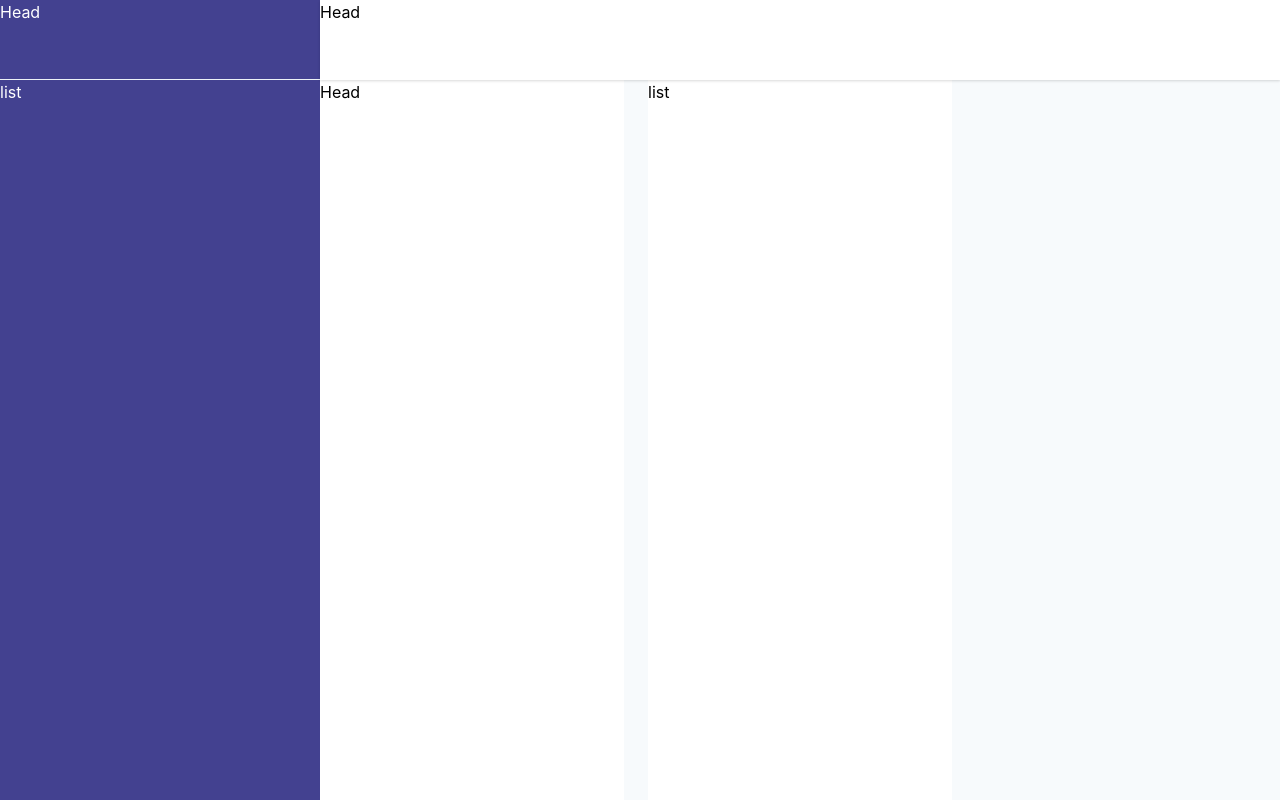
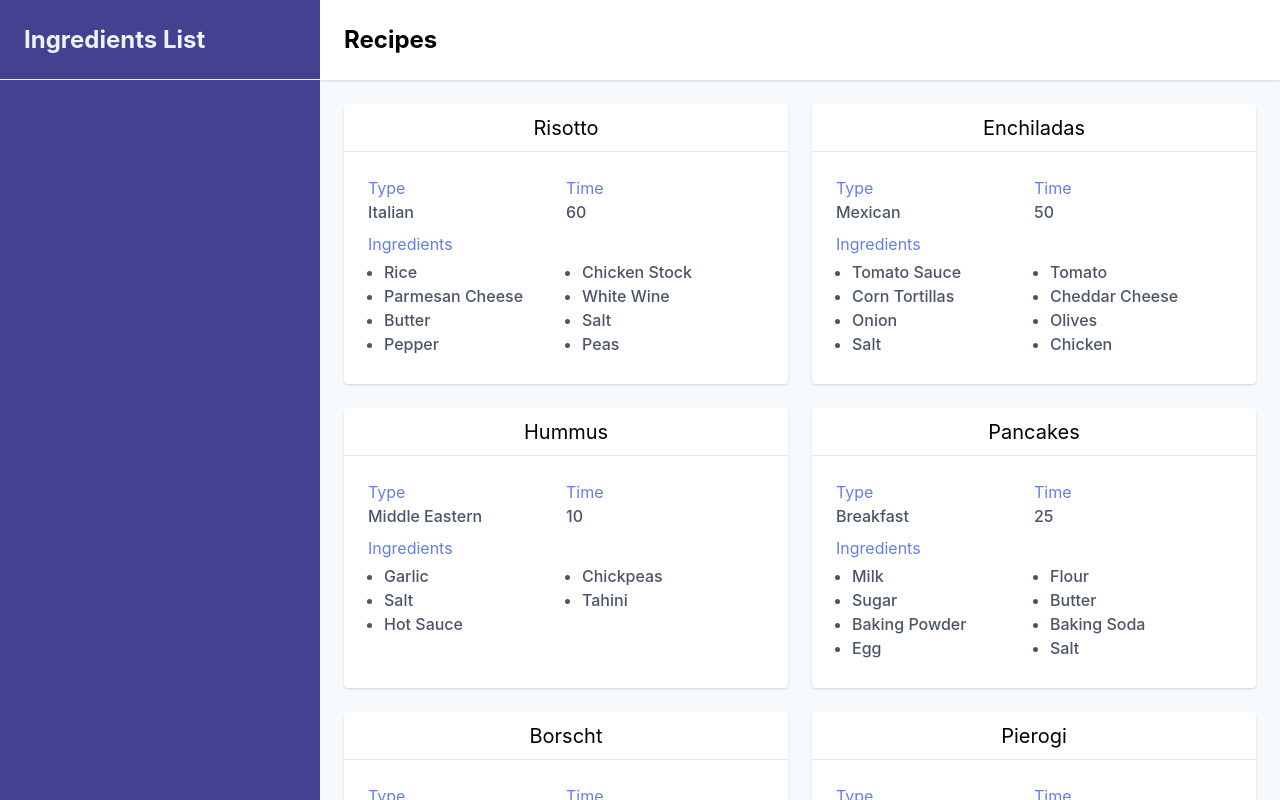
Before and after one commit to simmco/pbp-coding-challenge, a React app: page / in a window 1280 px wide. Built offline with nearby package versions, Linux system fonts and the light colour scheme.

Commit message:
provide data and improve styling

```diff
--- /dev/null
+++ b/src/components/IngredientsList.js
@@ -0,0 +1,13 @@
+import React from 'react';
+
+const IngredientsList = ({ ingredients }) => {
+  return (
+    <div className="flex flex-col overflow-auto">
+      {ingredients.map(ingredient => (
+        <div className="px-6 py-3 border-white border-b font-medium">{ingredient}</div>
+      ))}
+    </div>
+  );
+};
+
+export default IngredientsList;
--- a/src/components/Main.js
+++ b/src/components/Main.js
@@ -1,11 +1,17 @@
 import React from 'react';
 import RecipesGrid from './RecipesGrid';
 
-const Main = () => {
+const Main = ({ recipes, selectRecipe, selectedRecipeNames }) => {
   return (
-    <div className="w-3/4 flex flex-col">
-      <div className="shadow z-10 h-20">Head</div>
-      <RecipesGrid />
+    <div className="w-3/4 flex flex-col overflow-hidden">
+      <div className="flex items-center shadow z-10 h-20 text-2xl font-bold pl-6">Recipes</div>
+      <div className="flex-1 bg-gray-100 overflow-auto">
+        <RecipesGrid
+          recipes={recipes}
+          selectedRecipeNames={selectedRecipeNames}
+          selectRecipe={selectRecipe}
+        />
+      </div>
     </div>
   );
 };
--- a/src/components/RecipesGrid.js
+++ b/src/components/RecipesGrid.js
@@ -1,10 +1,42 @@
 import React from 'react';
 
-const RecipesGrid = () => {
+const RecipesGrid = ({ recipes, selectRecipe, selectedRecipeNames }) => {
   return (
-    <div className="recipes-grid flex-1 bg-gray-100">
-      <div className="bg-white">Head</div>
-      <div className="bg-white">list</div>
+    <div className="recipes-grid p-6">
+      {recipes.map(recipe => (
+        <div
+          className={`bg-white shadow rounded h-auto overflow-hidden hover:shadow-md cursor-pointer ${
+            selectedRecipeNames.includes(recipe.name) ? 'bg-indigo-100' : 'bg-white'
+          }`}
+          onClick={() => selectRecipe(recipe.name)}
+        >
+          <div className="flex flex-col">
+            <div className="flex items-center justify-center border-b h-12 text-xl">
+              {recipe.name}
+            </div>
+            <div className="flex flex-col p-6 text-gray-700">
+              <div className="flex">
+                <div className="flex-1">
+                  <div className="text-indigo-500">Type</div>
+                  <div className="font-medium">{recipe.type}</div>
+                </div>
+                <div className="flex-1">
+                  <div className="text-indigo-500">Time</div>
+                  <div className="font-medium">{recipe.cook_time}</div>
+                </div>
+              </div>
+              <div>
+                <div className="text-indigo-500  pt-2">Ingredients</div>
+                <ul className="ingredients-grid list-disc px-4 py-1">
+                  {recipe.ingredients.map(ingredient => (
+                    <li className="font-medium">{ingredient}</li>
+                  ))}
+                </ul>
+              </div>
+            </div>
+          </div>
+        </div>
+      ))}
     </div>
   );
 };
--- a/src/components/SideBar.js
+++ b/src/components/SideBar.js
@@ -1,10 +1,13 @@
 import React from 'react';
+import IngredientsList from './IngredientsList';
 
-const SideBar = () => {
+const SideBar = ({ ingredients }) => {
   return (
-    <div className="w-1/4 bg-indigo-800 text-white flex flex-col">
-      <div className="h-20 border-gray-200 border-b">Head</div>
-      <div className="flex-1">list</div>
+    <div className="w-1/4 bg-indigo-800 text-indigo-100 flex flex-col">
+      <div className="flex items-center h-20 border-gray-200 border-b text-2xl font-bold p-6">
+        Ingredients List
+      </div>
+      <IngredientsList ingredients={ingredients} />
     </div>
   );
 };
--- a/src/index.js
+++ b/src/index.js
@@ -2,15 +2,33 @@ import React from 'react';
 import ReactDOM from 'react-dom';
 import SideBar from './components/SideBar';
 import Main from './components/Main';
+import recipes from './recipes.json';
 
-import './styles/index.css';
 import './styles/tailwind.css';
 
 function App() {
+  const [selectedRecipeNames, setSelectedRecipeNames] = React.useState([]);
+  const ingredientsFromSelection = recipes
+    .filter(recipe => selectedRecipeNames.includes(recipe.name))
+    .flatMap(recipe => recipe.ingredients);
+  const sortedIngredients = [...new Set(ingredientsFromSelection)].sort();
+
+  const handleSelectRecipe = name => {
+    setSelectedRecipeNames(
+      selectedRecipeNames.includes(name)
+        ? selectedRecipeNames.filter(rec => rec !== name)
+        : [...selectedRecipeNames, name]
+    );
+  };
+
   return (
     <div className="flex h-screen">
-      <SideBar />
-      <Main />
+      <SideBar ingredients={sortedIngredients} />
+      <Main
+        recipes={recipes}
+        selectRecipe={handleSelectRecipe}
+        selectedRecipeNames={selectedRecipeNames}
+      />
     </div>
   );
 }
--- /dev/null
+++ b/src/recipes.json
@@ -0,0 +1,100 @@
+[
+  {
+    "name": "Risotto",
+    "type": "Italian",
+    "cook_time": 60,
+    "ingredients": [
+      "Rice",
+      "Chicken Stock",
+      "Parmesan Cheese",
+      "White Wine",
+      "Butter",
+      "Salt",
+      "Pepper",
+      "Peas"
+    ]
+  },
+  {
+    "name": "Enchiladas",
+    "type": "Mexican",
+    "cook_time": 50,
+    "ingredients": [
+      "Tomato Sauce",
+      "Tomato",
+      "Corn Tortillas",
+      "Cheddar Cheese",
+      "Onion",
+      "Olives",
+      "Salt",
+      "Chicken"
+    ]
+  },
+  {
+    "name": "Hummus",
+    "type": "Middle Eastern",
+    "cook_time": 10,
+    "ingredients": ["Garlic", "Chickpeas", "Salt", "Tahini", "Hot Sauce"]
+  },
+  {
+    "name": "Pancakes",
+    "type": "Breakfast",
+    "cook_time": 25,
+    "ingredients": [
+      "Milk",
+      "Flour",
+      "Sugar",
+      "Butter",
+      "Baking Powder",
+      "Baking Soda",
+      "Egg",
+      "Salt"
+    ]
+  },
+  {
+    "name": "Borscht",
+    "type": "Russian",
+    "cook_time": 75,
+    "ingredients": [
+      "Water",
+      "Potato",
+      "Beets",
+      "Butter",
+      "Onion",
+      "Salt",
+      "Celery",
+      "Carrot",
+      "Cabbage",
+      "Pepper",
+      "Vinegar",
+      "Tomato"
+    ]
+  },
+  {
+    "name": "Pierogi",
+    "type": "Polish",
+    "cook_time": 105,
+    "ingredients": ["Butter", "Onion", "Salt", "Pepper", "Potato", "Egg", "Flour", "Baking Powder"]
+  },
+  {
+    "name": "Pupusa",
+    "type": "Salvadoran",
+    "cook_time": 40,
+    "ingredients": ["Masa", "Water", "Queso Fresco"]
+  },
+  {
+    "name": "Fried Rice",
+    "type": "Chinese",
+    "cook_time": 28,
+    "ingredients": [
+      "Onion",
+      "Oil",
+      "Rice",
+      "Egg",
+      "Soy Sauce",
+      "Sesame Oil",
+      "Chicken",
+      "Carrot",
+      "Peas"
+    ]
+  }
+]
--- a/src/styles/index.css
+++ b/src/styles/index.css
@@ -6,6 +6,12 @@
 
 .recipes-grid {
   display: grid;
-  grid-template-columns: repeat(auto-fill, minmax(250px, 1fr));
+  grid-template-columns: repeat(auto-fill, minmax(320px, 1fr));
   grid-gap: 1.5rem;
 }
+
+.ingredients-grid {
+  display: grid;
+  grid-template-columns: 1fr 1fr;
+  column-gap: 2rem;
+}
```
Also changed, not shown: src/styles/tailwind.css.
